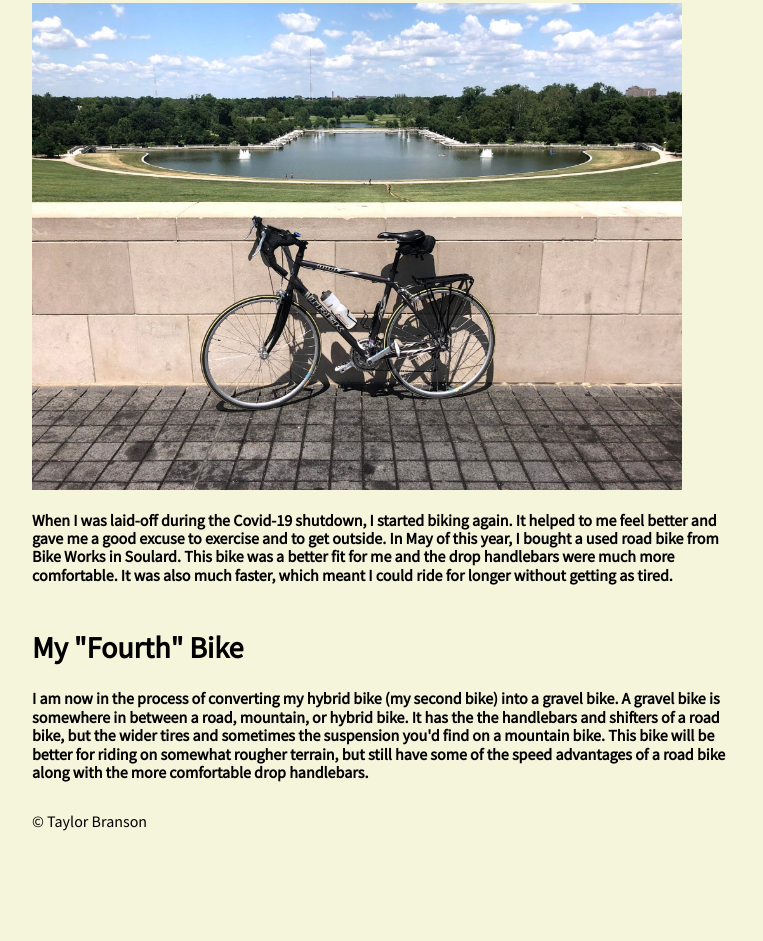
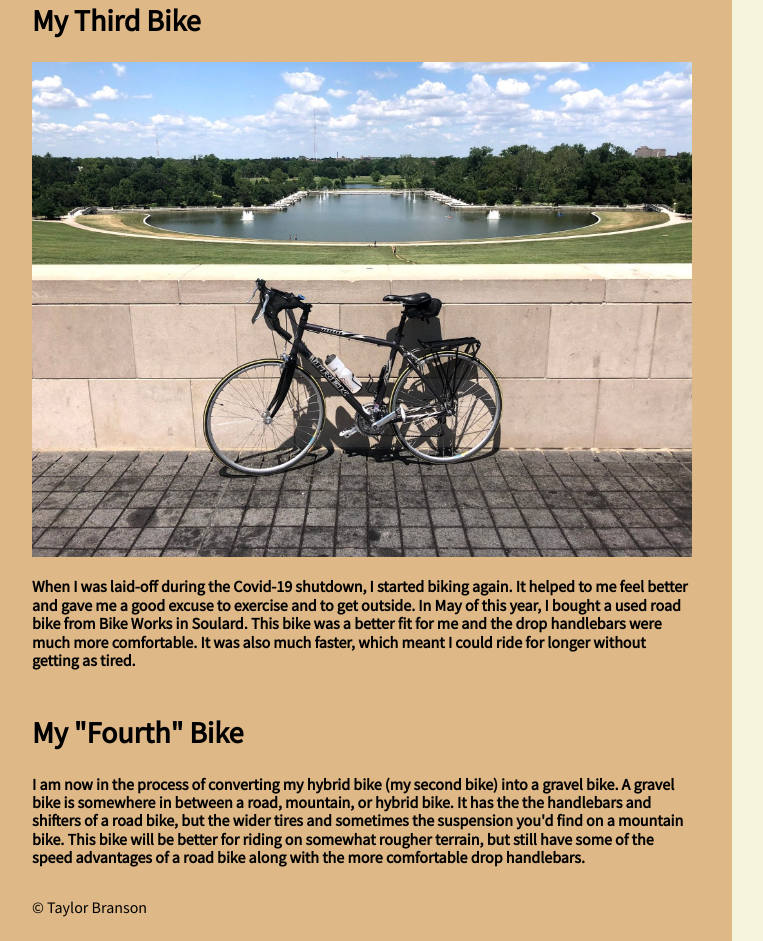
Before and after one commit to taylorabranson/html-me-something, a plain HTML site: page index.html in a window 1280 px wide. Shown: the part 1543-2484 px from the top of the page, without its empty margins (8-771 px from the left). Before the commit the page ends 2399 px from the top, so only its background shows below. Drawn offline with Linux system fonts and the light colour scheme.

Commit message:
added second background color

```diff
--- a/index.html
+++ b/index.html
@@ -48,9 +48,9 @@
                     <p class="maintext">I am now in the process of converting my hybrid bike (my second bike) into a gravel bike. A gravel bike is somewhere in between a road, mountain, or hybrid bike. It has the the handlebars and shifters of a road bike, but the wider tires and sometimes the suspension you'd find on a mountain bike. This bike will be better for riding on somewhat rougher terrain, but still have some of the speed advantages of a road bike along with the more comfortable drop handlebars.</p>
                 </section>
             </article>
+            <footer>
+                &copy Taylor Branson
+            </footer>
         </main>
-        <footer>
-            &copy Taylor Branson
-        </footer>
     </body>
 </html>
--- a/style.css
+++ b/style.css
@@ -22,6 +22,13 @@ article {
     margin-left: 40px;
 }
 
+header,
+main,
+footer {
+    background-color: burlywood;
+    max-width: 740px;
+}
+
 section {
     padding-top: 5px;
 }
@@ -39,11 +46,11 @@ h2 {
 }
 
 p {
-    max-width: 700px;
+    max-width: 660px;
 }
 
 img {
-    max-width: 650px;
+    max-width: 660px;
 }
 
 footer {
```
